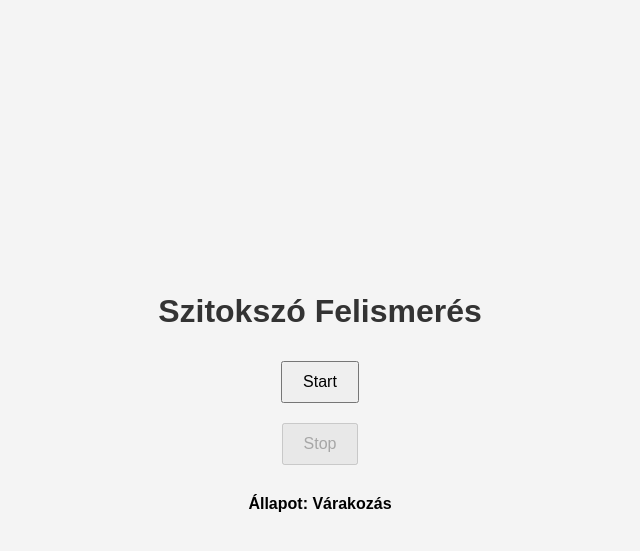
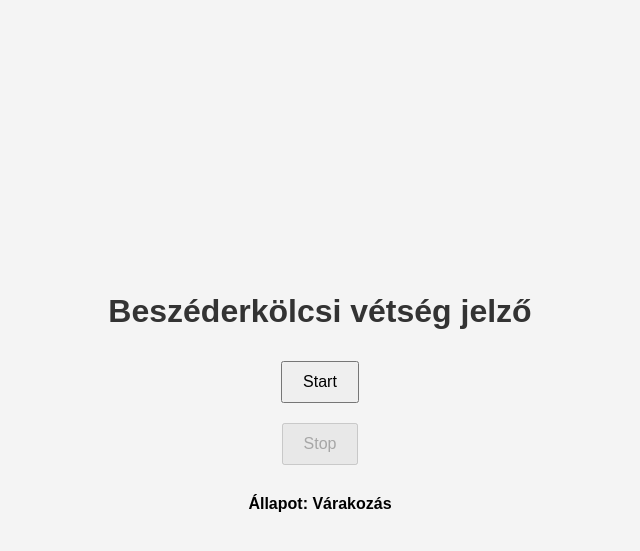
Before and after one commit to nyaridorina/VMTM, a Flask app: page / in a window 1280 px wide. Shown: the top 551 px of the page, without its empty margins (320-960 px from the left). Run offline with Flask 2, Linux system fonts and the light colour scheme; parts of the project's set-up code (start-up, migrations or seed data) failed here and were passed over.

Commit message:
Update index.html

```diff
--- a/templates/index.html
+++ b/templates/index.html
@@ -3,7 +3,7 @@
 <head>
     <meta charset="UTF-8">
     <meta name="viewport" content="width=device-width, initial-scale=1.0">
-    <title>Szitokszó Felismerés</title>
+    <title>Beszéderkölcsi vétség jelző</title>
     <style>
         body {
             font-family: Arial, sans-serif;
@@ -31,7 +31,7 @@
     </style>
 </head>
 <body>
-    <h1>Szitokszó Felismerés</h1>
+    <h1>Beszéderkölcsi vétség jelző</h1>
     <button id="startBtn" onclick="startDetection()">Start</button>
     <button id="stopBtn" onclick="stopDetection()" disabled>Stop</button>
     <p id="status">Állapot: Várakozás</p>
@@ -59,7 +59,7 @@
 
         // Function to handle alert message when a swear word is detected
         function showAlert() {
-            alert("Figyelem! Szitokszó észlelve!");
+            alert("Egy egység pénzbüntetésre ítélem beszéderkölcsi szabálysértés miatt");
         }
 
         // Polling function to get detection status from the server
```
